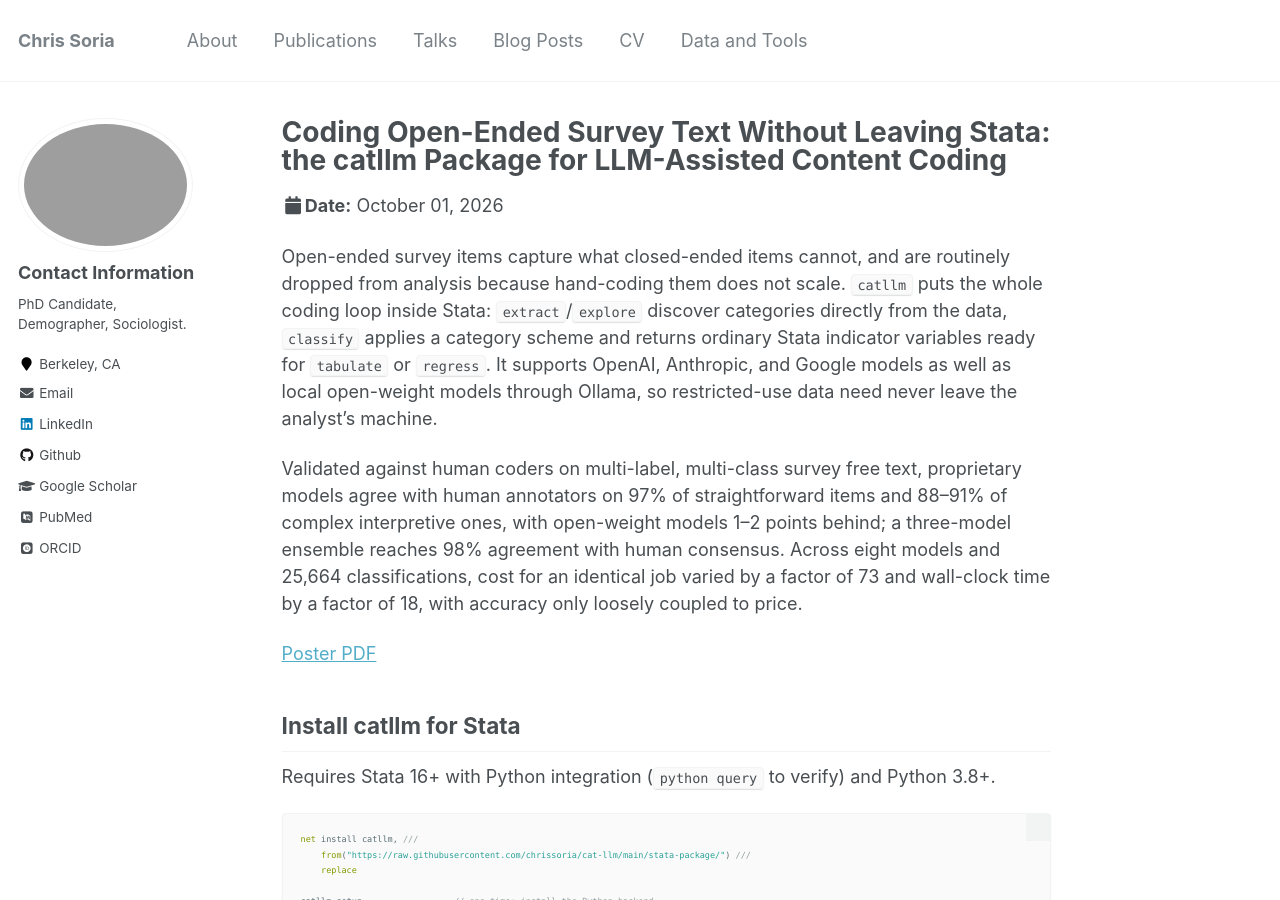
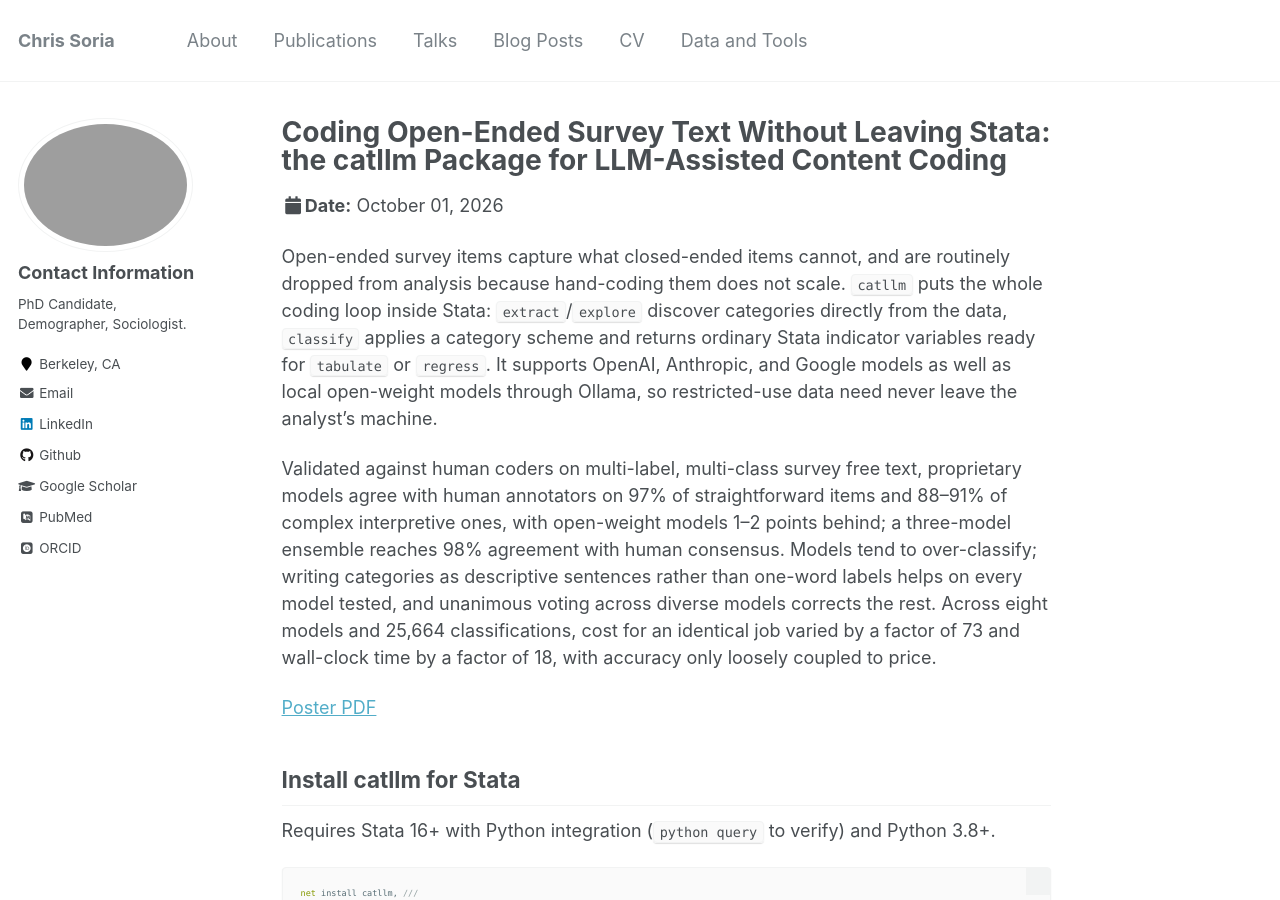
Before and after one commit to chrissoria/chrissoria.github.io, a Jekyll site: the page built from _talks/2026-10-01-talk-21.md, in a window 1280 px wide and 900 px high. Built offline with Jekyll 4.4.1, drawn with Linux system fonts in a browser that asks for light colours; some web fonts are replaced.

Commit message:
Note that descriptive categories help correct over-classification
Co-Authored-By: Claude Sonnet 5 <noreply@anthropic.com>

```diff
--- a/_talks/2026-10-01-talk-21.md
+++ b/_talks/2026-10-01-talk-21.md
@@ -10,7 +10,7 @@ location: "Boston, MA (shared in conference proceedings)"
 
 Open-ended survey items capture what closed-ended items cannot, and are routinely dropped from analysis because hand-coding them does not scale. `catllm` puts the whole coding loop inside Stata: `extract`/`explore` discover categories directly from the data, `classify` applies a category scheme and returns ordinary Stata indicator variables ready for `tabulate` or `regress`. It supports OpenAI, Anthropic, and Google models as well as local open-weight models through Ollama, so restricted-use data need never leave the analyst's machine.
 
-Validated against human coders on multi-label, multi-class survey free text, proprietary models agree with human annotators on 97% of straightforward items and 88–91% of complex interpretive ones, with open-weight models 1–2 points behind; a three-model ensemble reaches 98% agreement with human consensus. Across eight models and 25,664 classifications, cost for an identical job varied by a factor of 73 and wall-clock time by a factor of 18, with accuracy only loosely coupled to price.
+Validated against human coders on multi-label, multi-class survey free text, proprietary models agree with human annotators on 97% of straightforward items and 88–91% of complex interpretive ones, with open-weight models 1–2 points behind; a three-model ensemble reaches 98% agreement with human consensus. Models tend to over-classify; writing categories as descriptive sentences rather than one-word labels helps on every model tested, and unanimous voting across diverse models corrects the rest. Across eight models and 25,664 classifications, cost for an identical job varied by a factor of 73 and wall-clock time by a factor of 18, with accuracy only loosely coupled to price.
 
 <a href="{{ site.url }}{{ site.baseurl }}/files/Soria_2026StataConference_CatLLM_Poster.pdf">Poster PDF</a>
 
```
Also changed, not shown: 1 other file.
